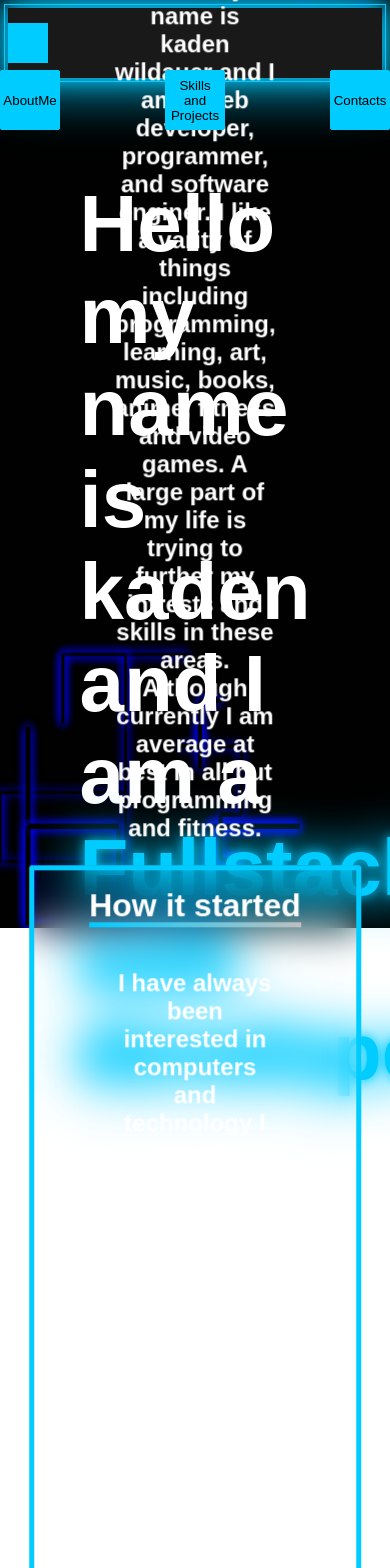
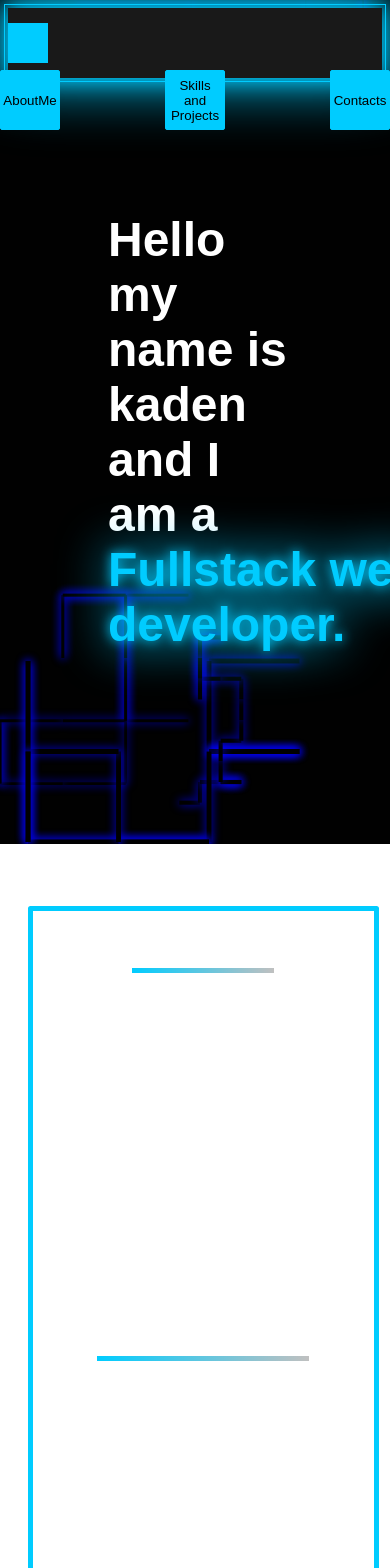
Before and after one commit to TheHeartstriker/Portfolio, a React (Vite) app in the folder Portfolio/: page / in a window 390 px wide. Shown: the top 1568 px of the page. Built offline with nearby package versions, Linux system fonts and the light colour scheme; a web font is replaced by a local one.

Commit message:
About page update
Changed the css for about page and some html this page is now usable on mobile and the css is cleaner

```diff
--- a/Portfolio/src/Pages.jsx/About.jsx
+++ b/Portfolio/src/Pages.jsx/About.jsx
@@ -3,6 +3,7 @@ import { useEffect, useState } from "react";
 function About() {
   return (
     <>
+      <div className="MainAboutContainer">
         <div className="IAmContainer">
           <h3>
             Hello my name is kaden and I am a
@@ -12,12 +13,12 @@ function About() {
         <div className="AboutContainer">
           <h1>Who am I</h1>
           <p>
-          Hello my name is kaden wildauer and I am a web developer, programmer,
-          and software enginer. I like a varity of things including programming,
-          learning, art, music, books, anime, fitness and video games. A large
-          part of my life is trying to further my intrests and skills in these
-          areas. Although currently I am average at best in all but programming
-          and fitness.
+            Hello my name is kaden wildauer and I am a web developer,
+            programmer, and software enginer. I like a varity of things
+            including programming, learning, art, music, books, anime, fitness
+            and video games. A large part of my life is trying to further my
+            intrests and skills in these areas. Although currently I am average
+            at best in all but programming and fitness.
           </p>
           <h1>How it started</h1>
           <p>
@@ -30,10 +31,11 @@ function About() {
           </p>
           <h1>What I am working on</h1>
           <p>
-          Currently I am working on improving my current projects and skills. I
-          also do graphics programming on the side I am sure you did not see the
-          intrest suprise! I am also taking the cs50 course for fun.
+            Currently I am working on improving my current projects and skills.
+            I also do graphics programming on the side I am sure you did not see
+            the intrest suprise! I am also taking the cs50 course for fun.
           </p>
+        </div>
       </div>
     </>
   );
--- a/Portfolio/src/PagesCss/about.css
+++ b/Portfolio/src/PagesCss/about.css
@@ -1,6 +1,16 @@
 :root {
   --back-round-grey: rgb(30, 30, 30);
   --neon-blue: rgb(0, 204, 255);
+}
+
+.MainAboutContainer {
+  display: flex;
+  justify-content: center;
+  align-items: center;
+  box-sizing: border-box;
+  height: 150vh;
+  width: 100vw;
+  flex-direction: column;
 }
 
 .IAmContainer {
@@ -8,7 +18,8 @@
   justify-content: center;
   align-items: center;
   box-sizing: border-box;
-  height: 100vh;
+  position: relative;
+  top: 5%;
 }
 
 h3 {
@@ -33,10 +44,8 @@ h3 span {
 }
 
 .AboutContainer {
-  top: 145vh;
-  position: absolute;
-  left: 50%;
-  transform: translate(-50%, -50%);
+  position: relative;
+  top: 40%;
   display: flex;
   justify-content: center;
   align-items: center;
@@ -76,3 +85,27 @@ h3 span {
   background: linear-gradient(to right, var(--neon-blue), silver);
   z-index: -1;
 }
+
+/* Media query for smaller screens */
+@media (max-width: 768px) {
+  .IAmContainer {
+    top: 15%;
+  }
+
+  .AboutContainer {
+    height: auto;
+    width: 90vw;
+  }
+
+  .AboutContainer p {
+    font-size: 1.1rem;
+    padding: 0 10vw;
+  }
+
+  .AboutContainer h1 {
+    font-size: 2rem;
+  }
+  h3 {
+    font-size: 3rem;
+  }
+}
--- a/Portfolio/src/PagesCss/background.css
+++ b/Portfolio/src/PagesCss/background.css
@@ -1,8 +1,8 @@
 #backgroundId {
   position: fixed;
   background: rgb(1, 1, 1);
-  width: 100vw;
-  height: 110vh;
+  width: 100%;
+  height: 100%;
   top: 0;
   left: 0;
   z-index: -1;
```
Lines whose indentation alone changed are shown as unchanged.
